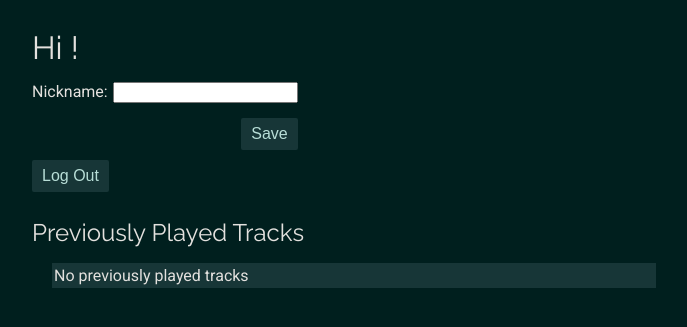
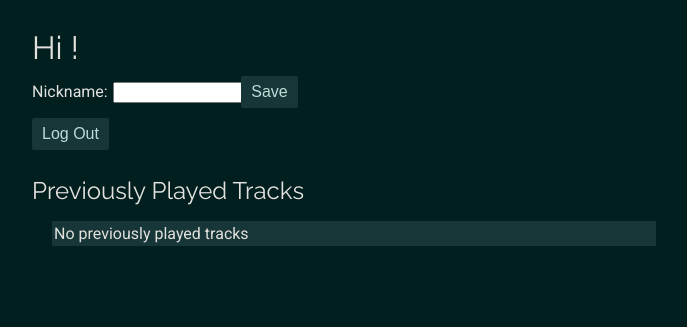
Before and after one commit to SaraBee/MCGJ, a Flask app: template mcgj/templates/edit_profile.html in a window 1280 px wide. Shown: the top 327 px of the page, without its empty margins (1-688 px from the left). Run offline with Flask 2, Linux system fonts and the light colour scheme; the template is opened without the code that fills it, so the values that code supplies are empty.

Commit message:
move save button up

```diff
--- a/mcgj/static/css/style.css
+++ b/mcgj/static/css/style.css
@@ -106,6 +106,13 @@ hr {
         cursor: pointer;
 }
 .action-btn:hover { background: var(--slate); }
+
+#nickname-btn {
+        float: right;
+        margin-top: -32px;
+        display: block;
+}
+
 .button-grp { width: 100%; margin: 16px 0 0 0; }
 .button-grp > form { display: inline-block;}
 
--- a/mcgj/templates/edit_profile.html
+++ b/mcgj/templates/edit_profile.html
@@ -6,7 +6,7 @@
 <h1>Hi {{user.name}}!</h1>
 <form class="edit-form" method="POST" action="/update_profile">
     <label for="nickname">Nickname</label><input type="text" name="nickname" value="{{user.nickname if user.nickname != None}}" required>
-    <input class="action-btn" type="submit" value="Save">
+    <input class="action-btn" type="submit" value="Save" id="nickname-btn">
 </form>
 <form method="GET" action="/logout"><input class="action-btn" type="submit" value="Log Out"></form>
 
```
